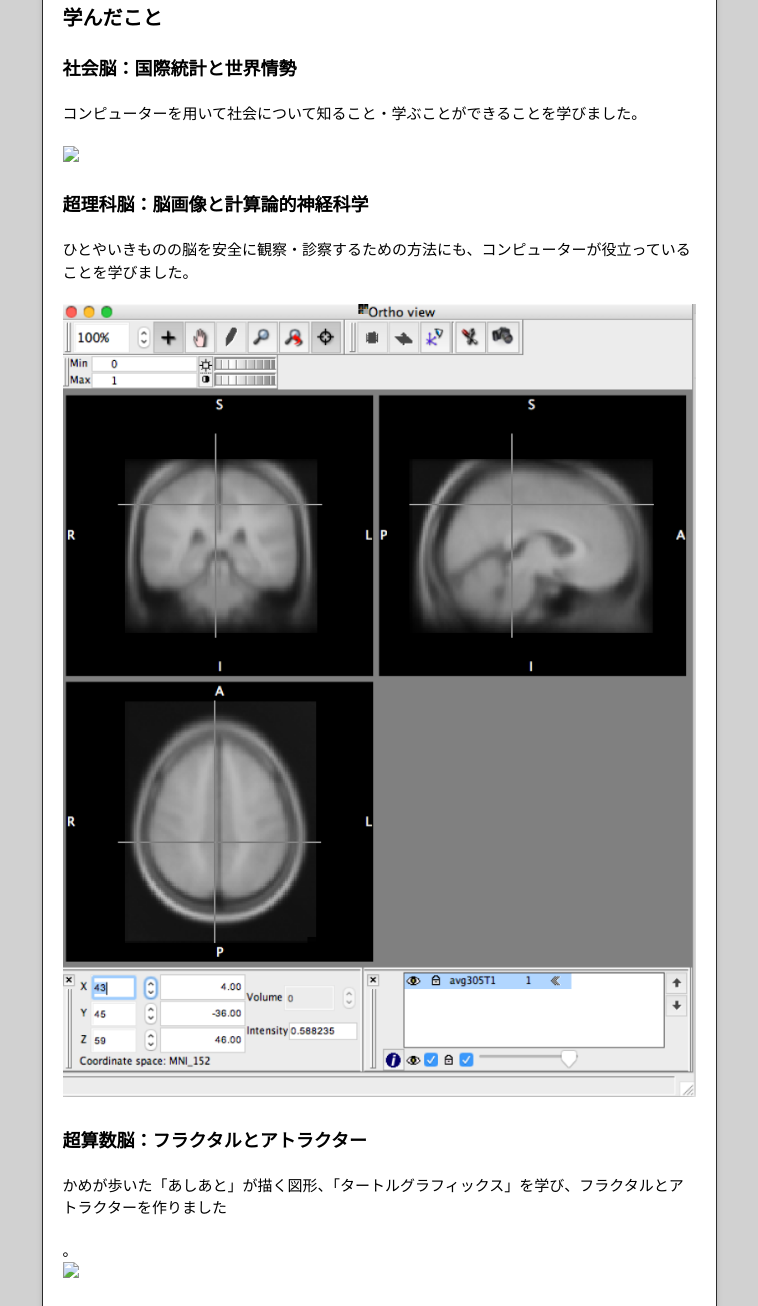
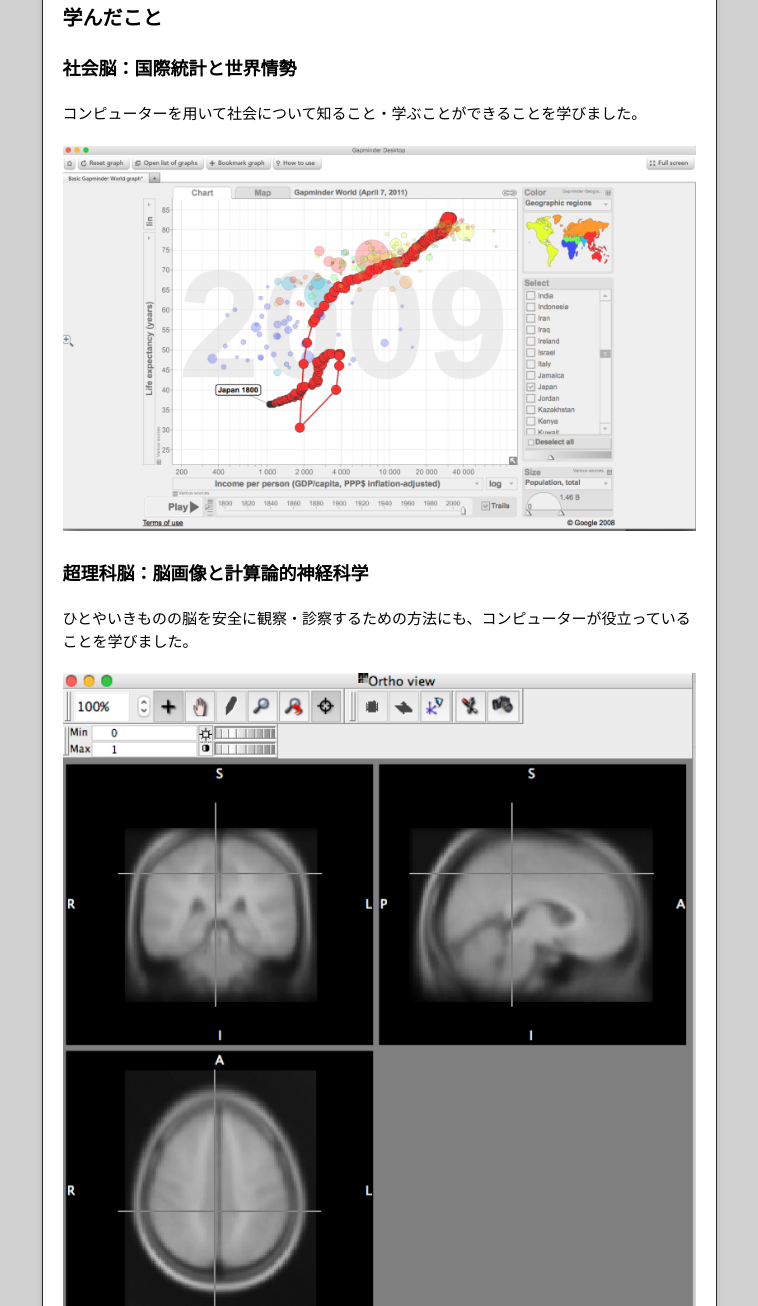
Before and after one commit to k-sato-17pa/web, a plain HTML site: page index.html in a window 1280 px wide. Shown: the part 1349-2655 px from the top of the page, without its empty margins (261-1019 px from the left). Drawn offline with nearby package versions, Linux system fonts and the light colour scheme.

Commit message:
Update index.html

```diff
--- a/index.html
+++ b/index.html
@@ -99,7 +99,7 @@
 <h4>社会脳：国際統計と世界情勢</h4>
 <p>コンピューターを用いて社会について知ること・学ぶことができることを学びました。</p>
 <div class="images">
-  <img src="imageweb/s/img001.png" height="400" height="400" />
+  <img src="images/img001.png" />
 </div>
 
 <h4>超理科脳：脳画像と計算論的神経科学</h4>
@@ -111,7 +111,7 @@
 <h4>超算数脳：フラクタルとアトラクター</h4>
 <p>かめが歩いた「あしあと」が描く図形、「タートルグラフィックス」を学び、フラクタルとアトラクターを作りました</p>。
 <div class="images">
-  <img src="img003.png" />
+  <img src="images/img003.png" />
 </div>
 
 
```
